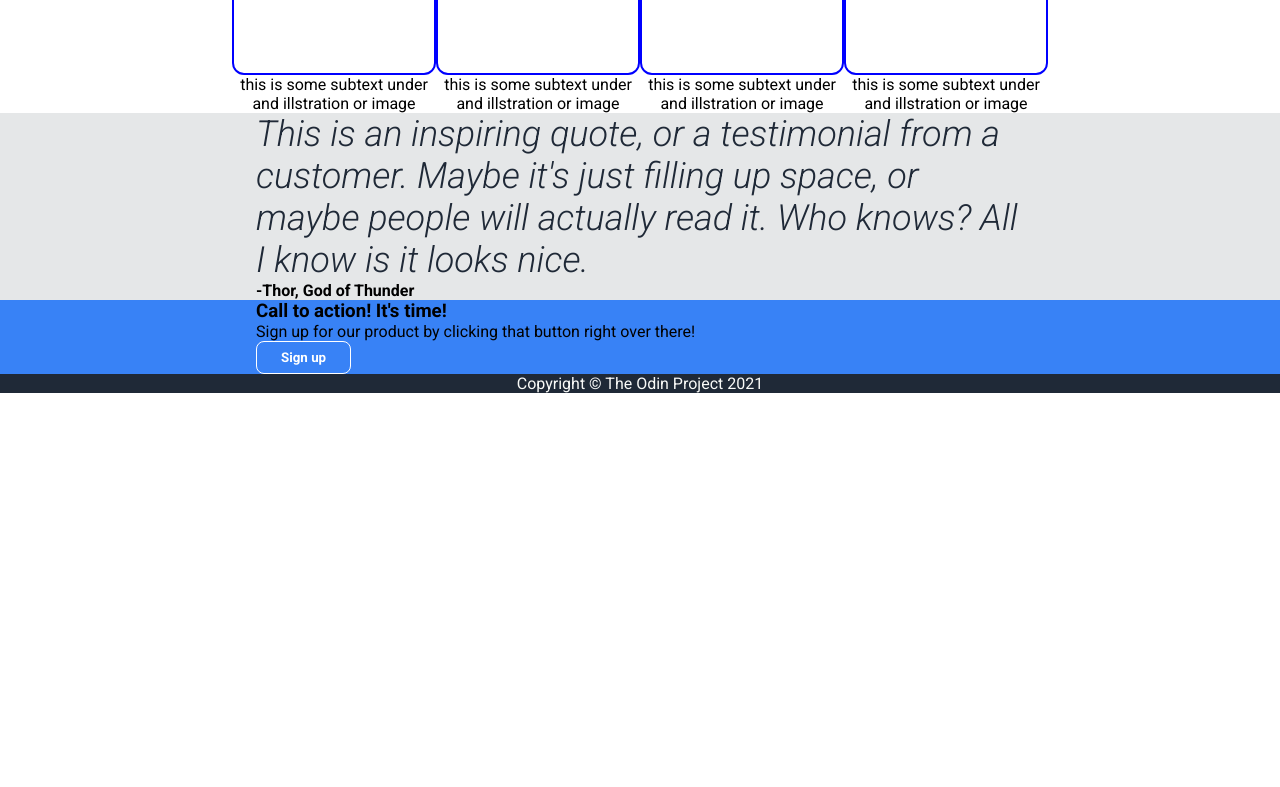
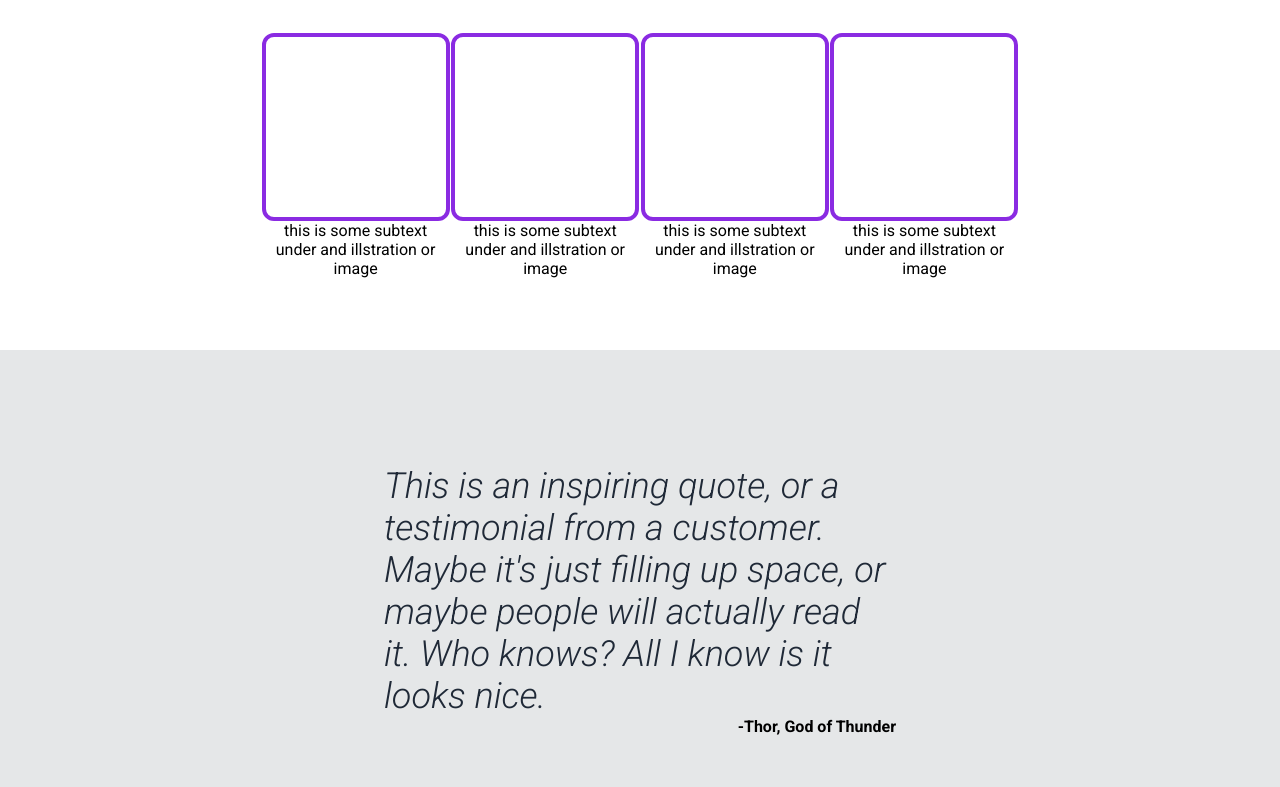
Before and after one commit to dazmocation/TOR-Project-Landing-Page, a plain HTML site: page index.html in a window 1280 px wide. Shown: the part 694-1481 px from the top of the page. Before the commit the page ends 1087 px from the top, so only its background shows below. Drawn offline with Linux system fonts and the light colour scheme.

Commit message:
Fixed the code, made it not suck.

```diff
--- a/index.html
+++ b/index.html
@@ -33,20 +33,20 @@
                 <h2>Some random information.</h2>
                 <div class="cards">
                     <div class="card">
-                    <div class="box">x</div>
-                    <p>this is some subtext under and illstration or image</p>
+                        <div class="box"></div>
+                        <div class="box-text"><p>this is some subtext under and illstration or image</p></div>
                     </div>
                     <div class="card">
-                    <div class="box">x</div>
-                    <p>this is some subtext under and illstration or image</p>
+                        <div class="box"></div>
+                        <div class="box-text"><p>this is some subtext under and illstration or image</p></div>
                     </div>
                     <div class="card">
-                    <div class="box">x</div>
-                    <p>this is some subtext under and illstration or image</p>
+                        <div class="box"></div>
+                        <div class="box-text"><p>this is some subtext under and illstration or image</p></div>
                     </div>
                     <div class="card">
-                    <div class="box">x</div>
-                    <p>this is some subtext under and illstration or image</p>
+                        <div class="box"></div>
+                        <div class="box-text"><p>this is some subtext under and illstration or image</p></div>
                     </div>
                 </div>
             </div>
@@ -58,8 +58,8 @@
                 <div class="call-to-action">
                     <h3>Call to action! It's time!</h3>
                     <p>Sign up for our product by clicking that button right over there!</p>
-                <button>Sign up</button>
                 </div>
+                <div class="button"><button>Sign up</button></div>
             </div>
             <div class="footer">
                 <p>Copyright © The Odin Project 2021</p>
--- a/style.css
+++ b/style.css
@@ -18,10 +18,6 @@
     padding: 0 20%;
 }
 
-.header-container{
-
-}
-
 .header-container,
 .footer,
 .hero-box {
@@ -30,17 +26,23 @@
 }
 
 .header-container {
-
+    font-size: 16px;
 }
 
 .header {
     display: flex;
     justify-content: space-between;
     align-items: center;
+    padding-top: 16px;
+    font-size: 24px;
 }
 
-.header-logo{
-    font-size: larger;
+.hero-box-left button {
+    margin-top: 16px;
+}
+
+.header-logo {
+    font-size: 24px;
     font-weight: bolder;
 }
 
@@ -71,7 +73,7 @@ ul {
 }
 
 li {
-
+    font-size: 16px;
 }
 
 h1 {
@@ -89,34 +91,55 @@ button,
     background-color: #3882F6;
 }
 
+.body-container-1 {
+    display: flex;
+    flex-direction: column;
+    justify-content: center;
+    height: 500px;
+}
+
 h2 {
     color: #1F2937;
     font-size: 36px;
     font-weight: 800;
+    text-align: center;
+    padding: 16px;
+    margin-bottom: 1em;
 }
 
 .cards{
     display: flex;
-    justify-content: center;
+    justify-content: space-evenly;
     align-items: center;
 }
 
-.cards p {
+.card {
+    display: flex;
+    flex-direction: column;
+    justify-content: center;
+    align-items: center;
     text-align: center;
+    max-width: 180px;
 }
 
 .box {
     display: flex;
-    width: 200px;
-    height: 200px;
+    width: 180px;
+    height: 180px;
     justify-content: center;
     align-items: center;
-    border: 2px solid blue;
+    border: 4px solid blueviolet;
     border-radius: 12px;
 }
 
 .body-container-2{
+    display: flex;
+    flex-direction: column;
     background-color: #E5E7E8;
+    justify-content: center;
+    align-items: center;
+    height: 500px;
+    padding: 0px 30%;
 }
 
 .quote {
@@ -128,26 +151,40 @@ h2 {
 
 .attribution {
     font-weight: bold;
+    align-self: flex-end;
 }
 
 .footer {
     display: flex;
     justify-content: center;
-}
-
-.body-container-3 {
-    display: flex;
-    justify-content: space-between;
+    align-items: center;
+    height: 50px;
 }
 
 button {
     color: white;
     font-weight: bold;
+    font-size: 20px;
     padding: 8px 24px;
     border: 0;
     border-radius: 8px;
 }
 
+.body-container-3 {
+    display: flex;
+    color: white;
+    justify-content: space-around;
+    align-items: center;
+    border: 1px  black;
+    border-radius: 8px;
+    margin: 100px 20%;
+    padding: 40px 20px;
+}
+
 .body-container-3 button {
     border: 1px solid white;
 }
+
+h3 {
+    font-size: 24px;
+}
```
Lines whose indentation alone changed are shown as unchanged.
